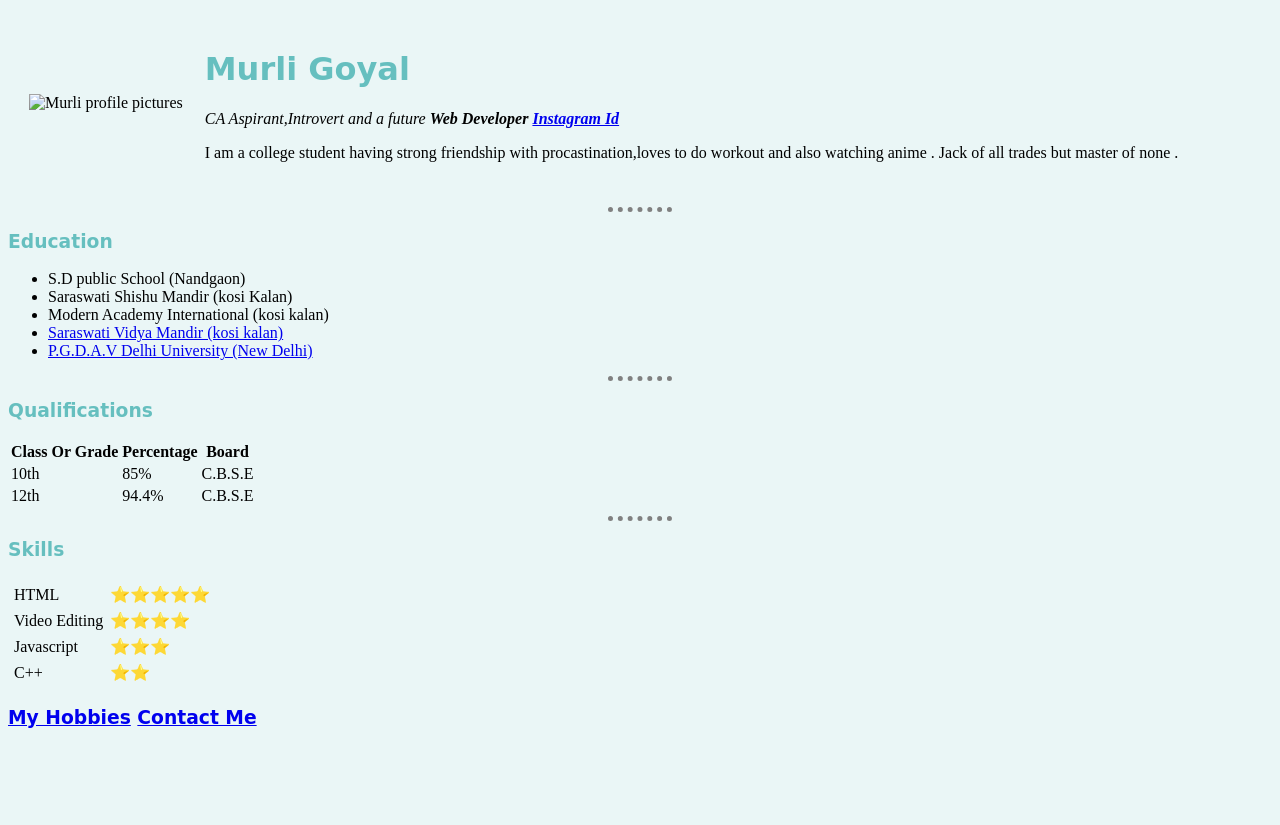
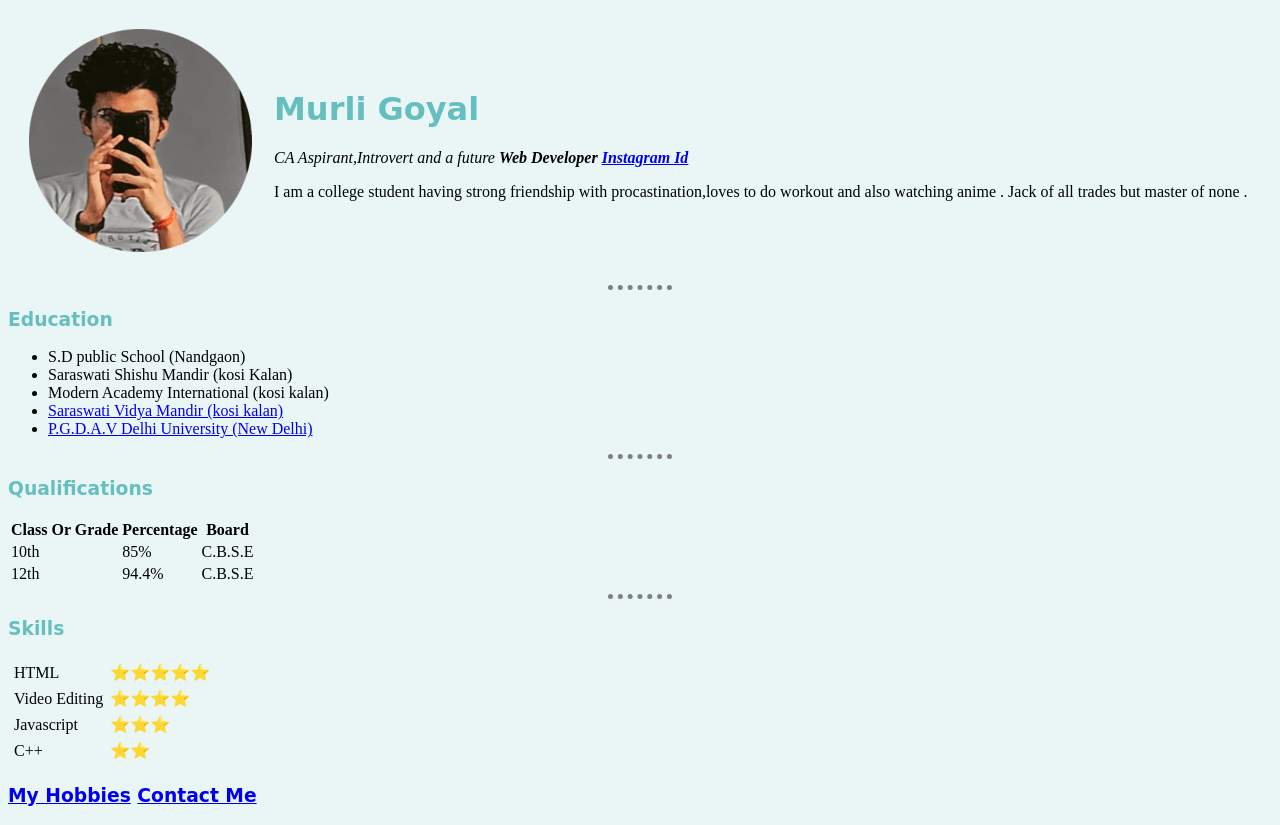
Before and after one commit to MurliGoyal/CV, a plain HTML site: page index.html in a window 1280 px wide. Before the commit the page ends 800 px from the top, so only its background shows below. Drawn offline with Linux system fonts and the light colour scheme; the site is published under a folder, as on GitHub Pages, so addresses that start at the root find nothing.

Commit message:
Update index.html

```diff
--- a/index.html
+++ b/index.html
@@ -12,7 +12,7 @@
       <tr>
         <td>
           <img
-            src="/images/profile picture-modified (1).png"
+            src="images/profile picture-modified (1).png"
             alt="Murli profile pictures"
           />
         </td>
```
